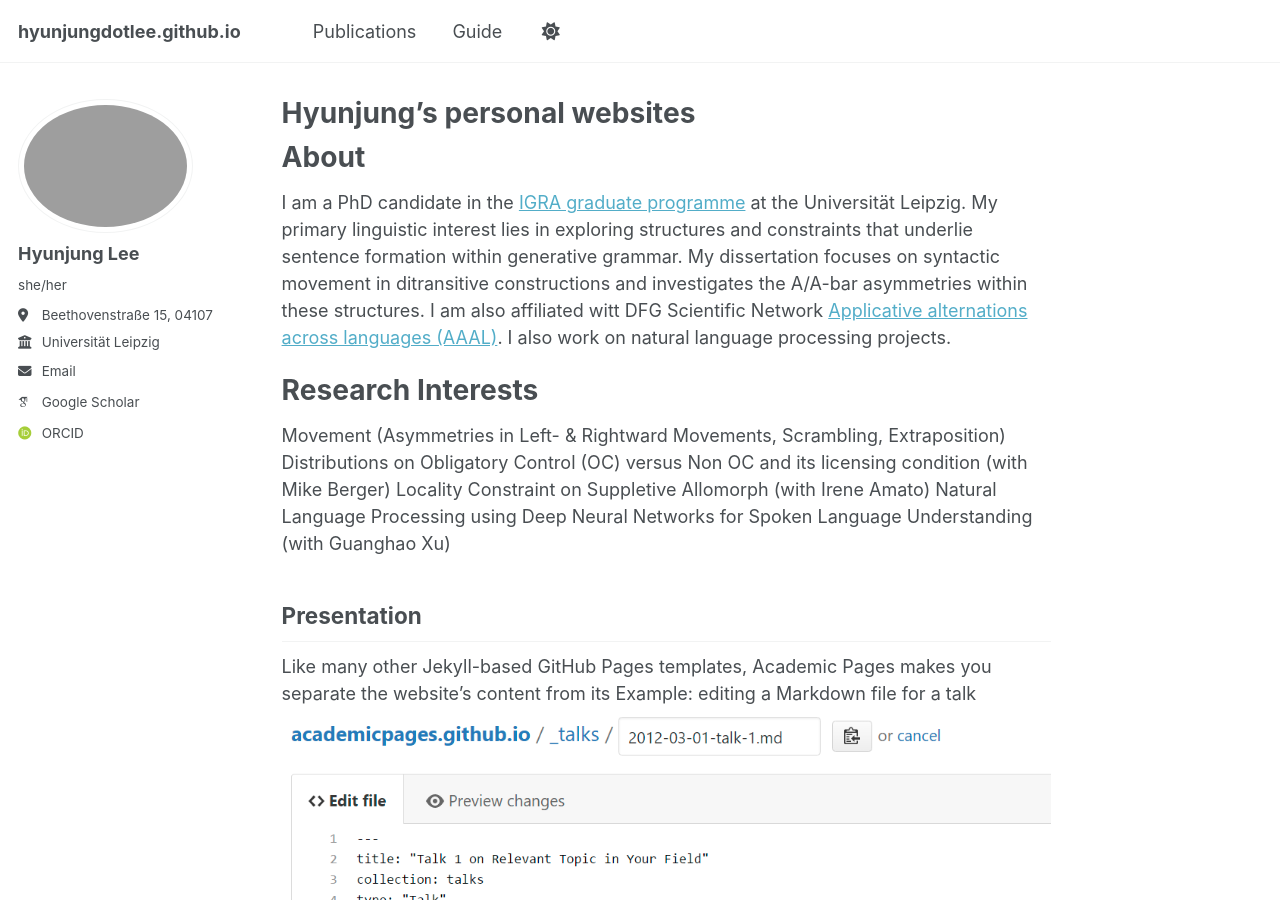
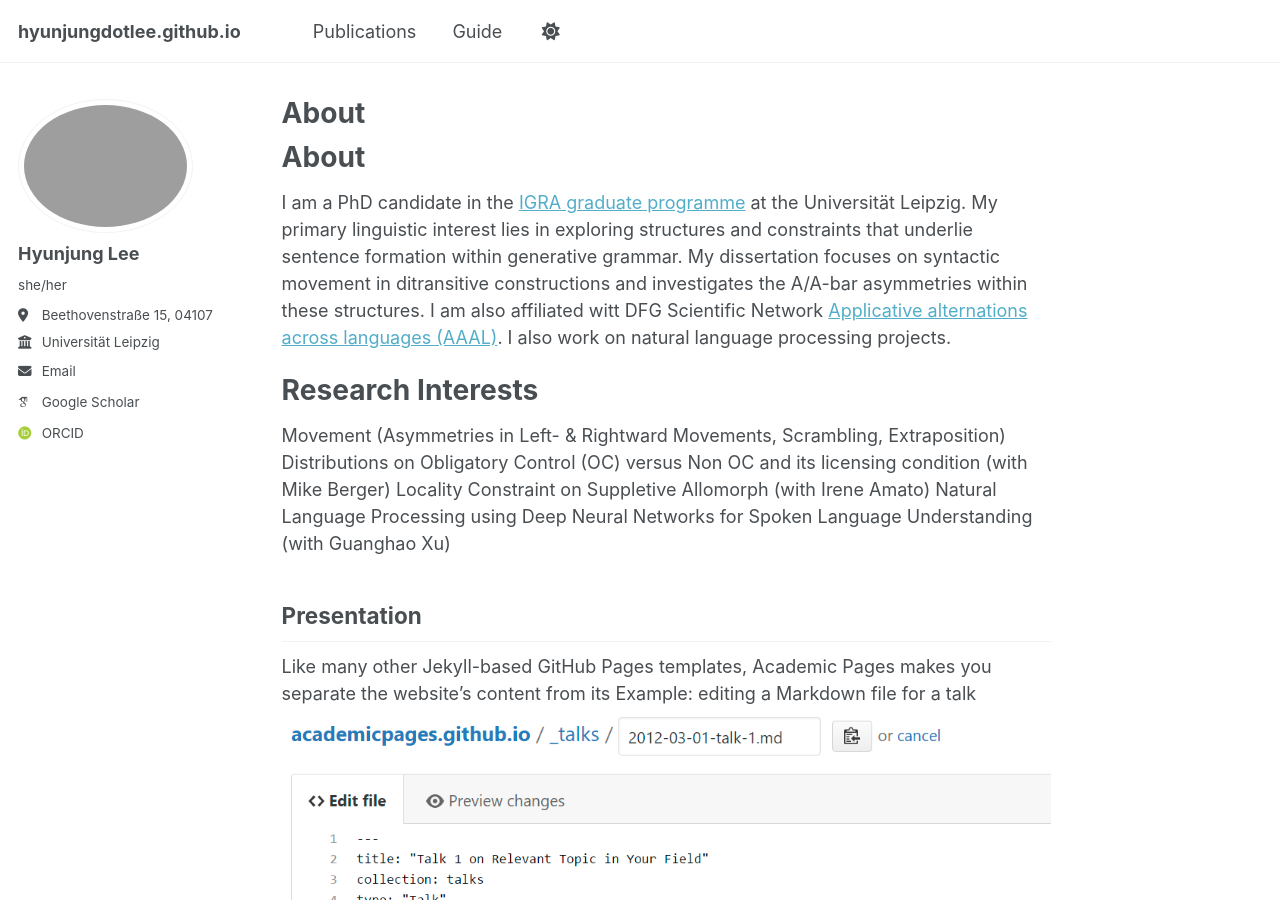
Before and after one commit to hyunjungdotlee/hyunjungdotlee.github.io, a Jekyll site: the page built from _pages/about.md, in a window 1280 px wide and 900 px high. Built offline with Jekyll 4.4.1, drawn with Linux system fonts in a browser that asks for light colours; some web fonts are replaced; a script that is not in the unit is left out; our own code applies the rules of GitHub Pages for plain Markdown files.

Commit message:
Update about.md

```diff
--- a/_pages/about.md
+++ b/_pages/about.md
@@ -1,6 +1,6 @@
 ---
 permalink: /
-title: "Hyunjung's personal websites"
+title: #"Hyunjung's personal websites"
 author_profile: true
 redirect_from:
   - /about/
```
